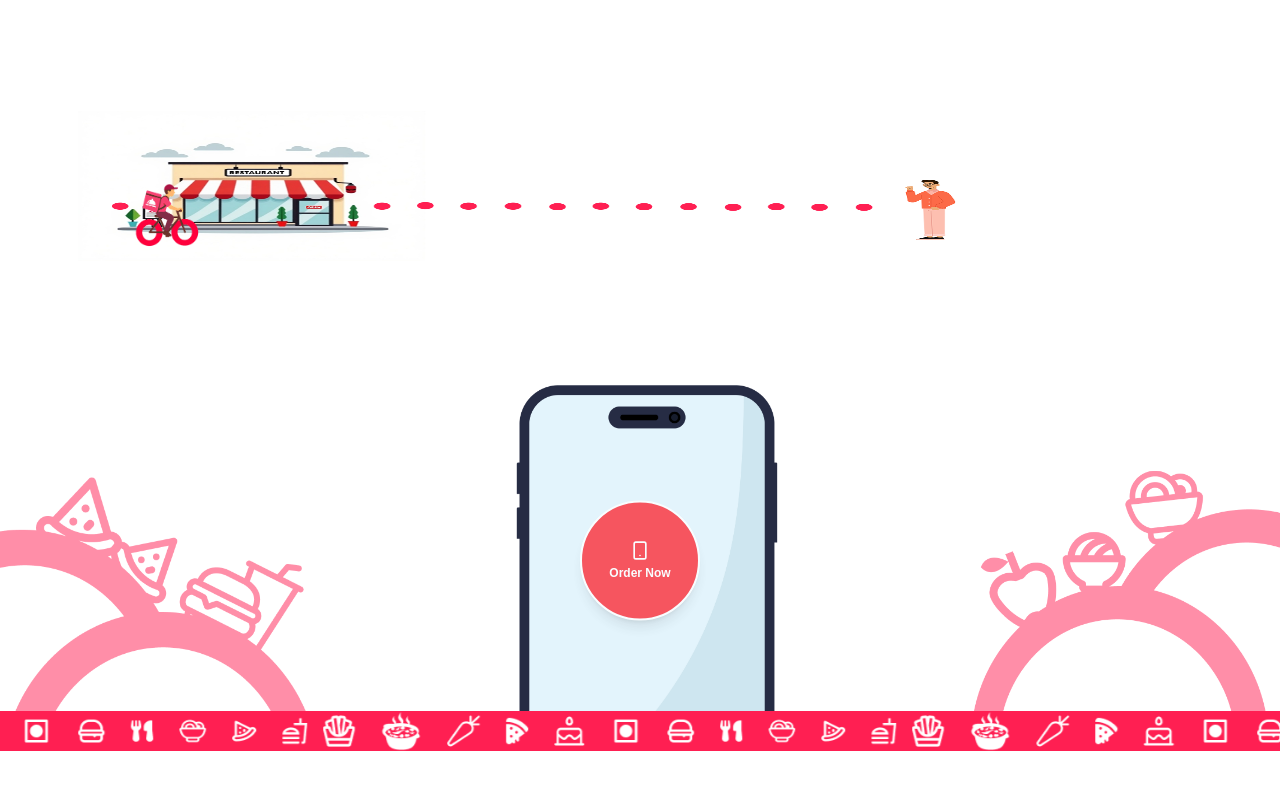
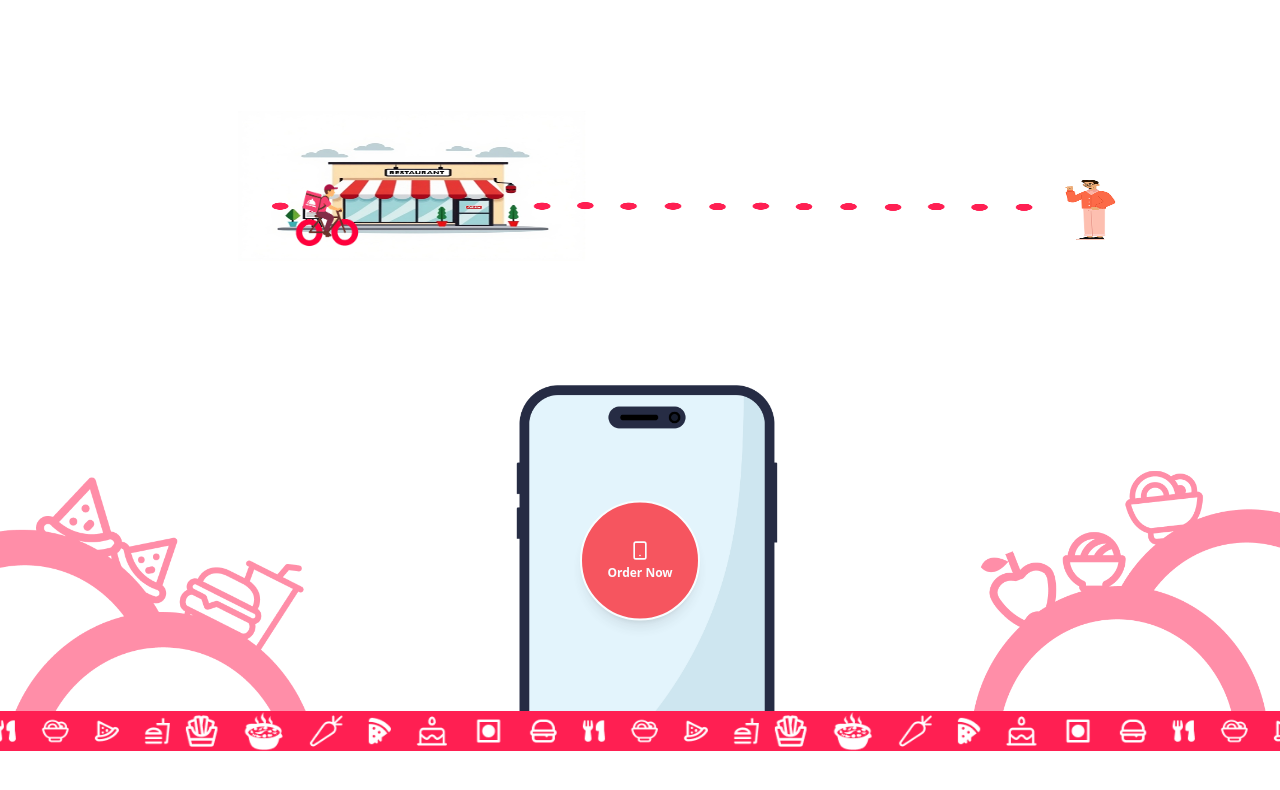
Before and after one commit to devou-org/oofdi, a Next.js app: page / in a window 1280 px wide. Shown: the part 3429-4219 px from the top of the page. Built offline with nearby package versions, Linux system fonts and the light colour scheme; a web font is replaced by a local one.

Commit message:
starting files

```diff
--- a/src/app/globals.css
+++ b/src/app/globals.css
@@ -22,11 +22,7 @@
 }
 */
 
-body {
-  background: var(--background);
-  color: var(--foreground);
-  font-family: Arial, Helvetica, sans-serif;
-}
+
 .marquee-container {
   width: 100%;
   overflow: hidden;
@@ -37,7 +33,7 @@ body {
 
 .marquee-track {
   display: inline-block;
-  animation: scroll-left 30s linear infinite;
+  animation: scroll-left 20s linear infinite;
 }
 
 .marquee-item {
--- a/src/app/journey/page.jsx
+++ b/src/app/journey/page.jsx
@@ -31,12 +31,11 @@ const Journey = () => {
         setStep(steps[currentIndex]);
 
         if (steps[currentIndex] === "delivered") {
-          if(isMobile){
-            setPosition(160);
-          }else{
+          if (isMobile) {
+            setPosition(150);
+          } else {
             setPosition(1100);
           }
-
         }
       } else {
         clearInterval(interval);
@@ -96,14 +95,16 @@ const Journey = () => {
         </header>
 
         <main className="w-full h-1/2 flex flex-col gap-6 overflow-hidden">
-          <div className="w-full h-1/4 relative" id="shop-person-section">
-            <div className="w-3/4 absolute z-2 h-full">
+          <div
+            className="w-full h-1/4 flex justify-center relative"
+            id="shop-person-section"
+          >
+            <div className="w-3/4 z-2 h-full relative">
               <img
                 src="./images/shopbg.png"
                 alt="Shop Background"
                 className="h-full w-full "
               />
-            </div>
               <div
                 className="absolute z-10 h-fit bottom-0 transition-all duration-2500 ease-in-out"
                 style={{ transform: `translateX(${position}px)` }}
@@ -113,6 +114,7 @@ const Journey = () => {
                   alt="Oofdi Man"
                   className="w-full scale-40 translate-y-10"
                 />
+              </div>
             </div>
           </div>
 
```
Lines whose indentation alone changed are shown as unchanged.
